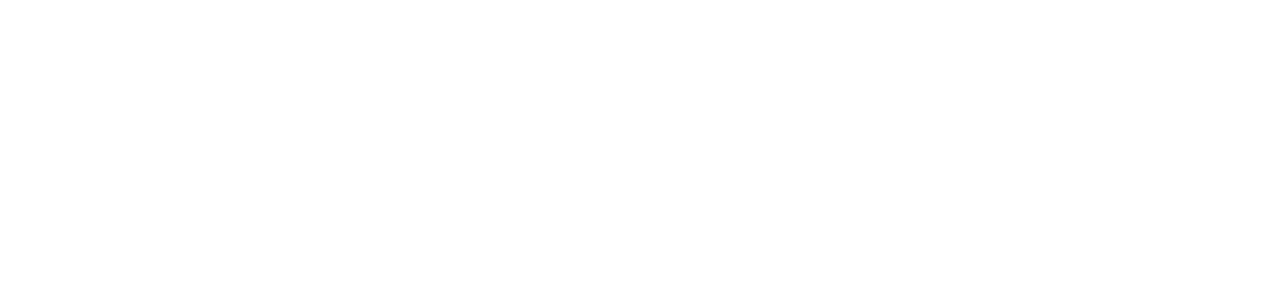
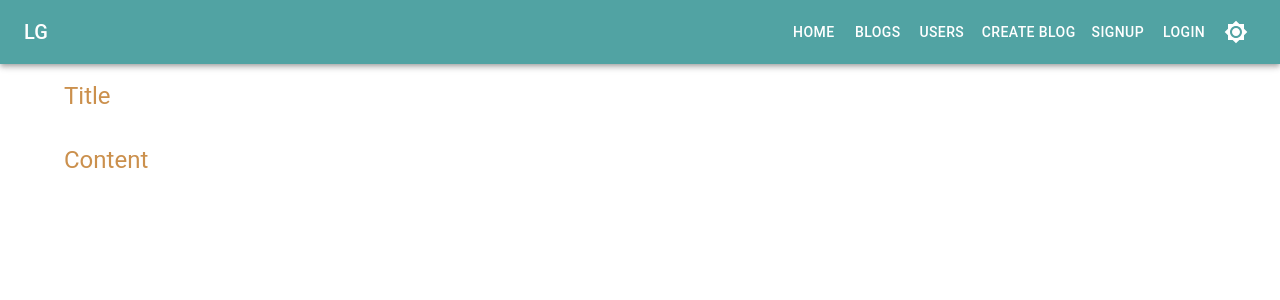
Before and after one commit to ratrateroo/Web-Log-GraphQL-Material-UI, a React (Create React App) app in the folder client/: page /blog in a window 1280 px wide. Before the commit this address had no page. Shown: the top 300 px of the page. Built offline with nearby package versions, Linux system fonts and the light colour scheme; what apollo-upload-client would draw is missing.

Commit message:
added blog page to the app

```diff
--- a/client/src/App.js
+++ b/client/src/App.js
@@ -3,6 +3,7 @@
 import { Routes, Route } from 'react-router-dom';
 
 import RequireAuth from './auth/RequireAuth';
+import Blog from './blog/pages/Blog';
 import Blogs from './blog/pages/Blogs';
 import CreateBlog from './blog/pages/CreateBlog';
 import { ColorModeContext } from './context/ColorModeContext';
@@ -35,6 +36,7 @@
 
 					<Route path="/signup" element={<UserSignUp />} />
 					<Route path="/login" element={<UserLogIn />} />
+					<Route path="/blog" element={<Blog />} />
 					<Route path="/blogs" element={<Blogs />} />
 					<Route
 						path="/users"
--- a/client/src/blog/components/UserBlog.js
+++ b/client/src/blog/components/UserBlog.js
@@ -1,4 +1,4 @@
-import React from 'react';
+import React, { Fragment } from 'react';
 
 import Avatar from '@mui/material/Avatar';
 import Box from '@mui/material/Box';
```
